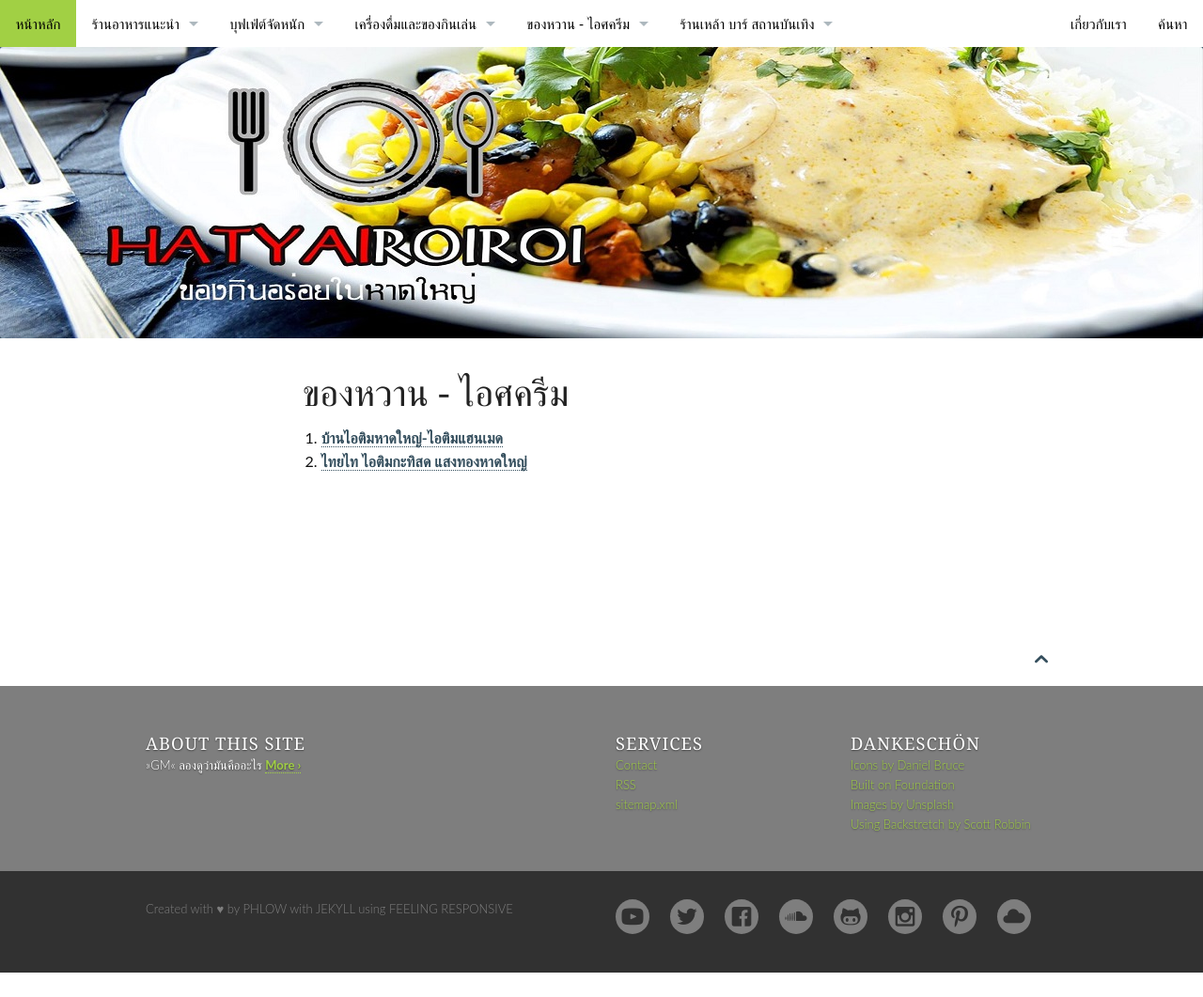
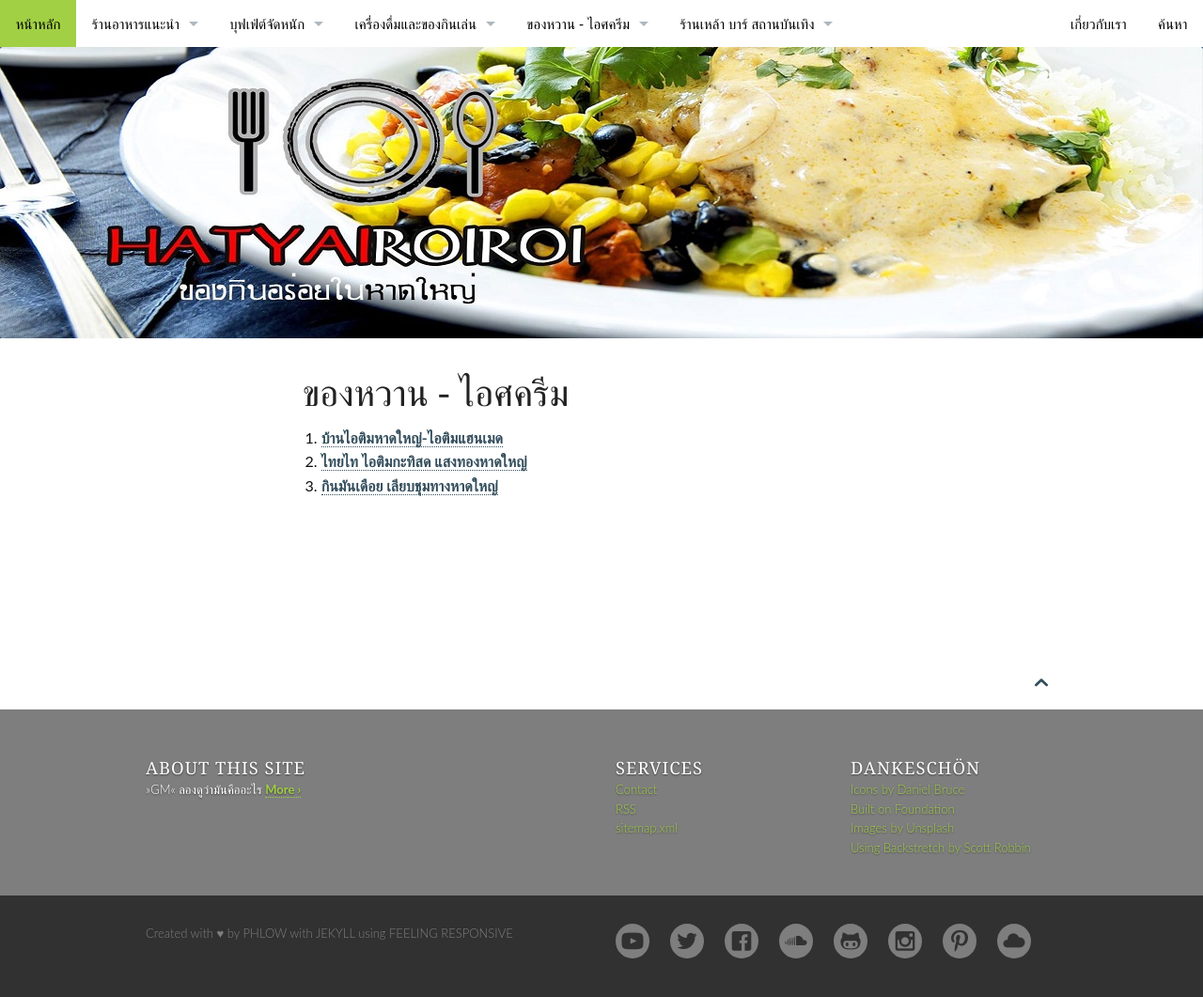
Before and after one commit to hatyairoiroi/hatyairoiroi.github.io, a Jekyll site: the page built from pages/ของหวาน - ไอศครีม.md, in a window 1280 px wide. Shown: the whole page at 94% size. Built offline with Jekyll 4.4.1, drawn with Linux system fonts in a browser that asks for light colours; before the commit the page ends 1035 px from its top, so only the background shows below that.

Commit message:
Update ของหวาน - ไอศครีม.md

```diff
--- a/pages/ของหวาน - ไอศครีม.md
+++ b/pages/ของหวาน - ไอศครีม.md
@@ -11,10 +11,11 @@ permalink: "/ของหวาน - ไอศครีม/"
 
 1. [บ้านไอติมหาดใหญ่-ไอติมแฮนเมด][15]
 2. [ไทยไท ไอติมกะทิสด แสงทองหาดใหญ่][16]
-
+3. [กินมันเดือย เลียบชุมทางหาดใหญ่][17]
 
 
 
 
  [15]: {{ site.url }}/documentation/
  [16]: {{ site.url }}/documentation/
+ [17]: {{.site.url }}/documentation/
```
